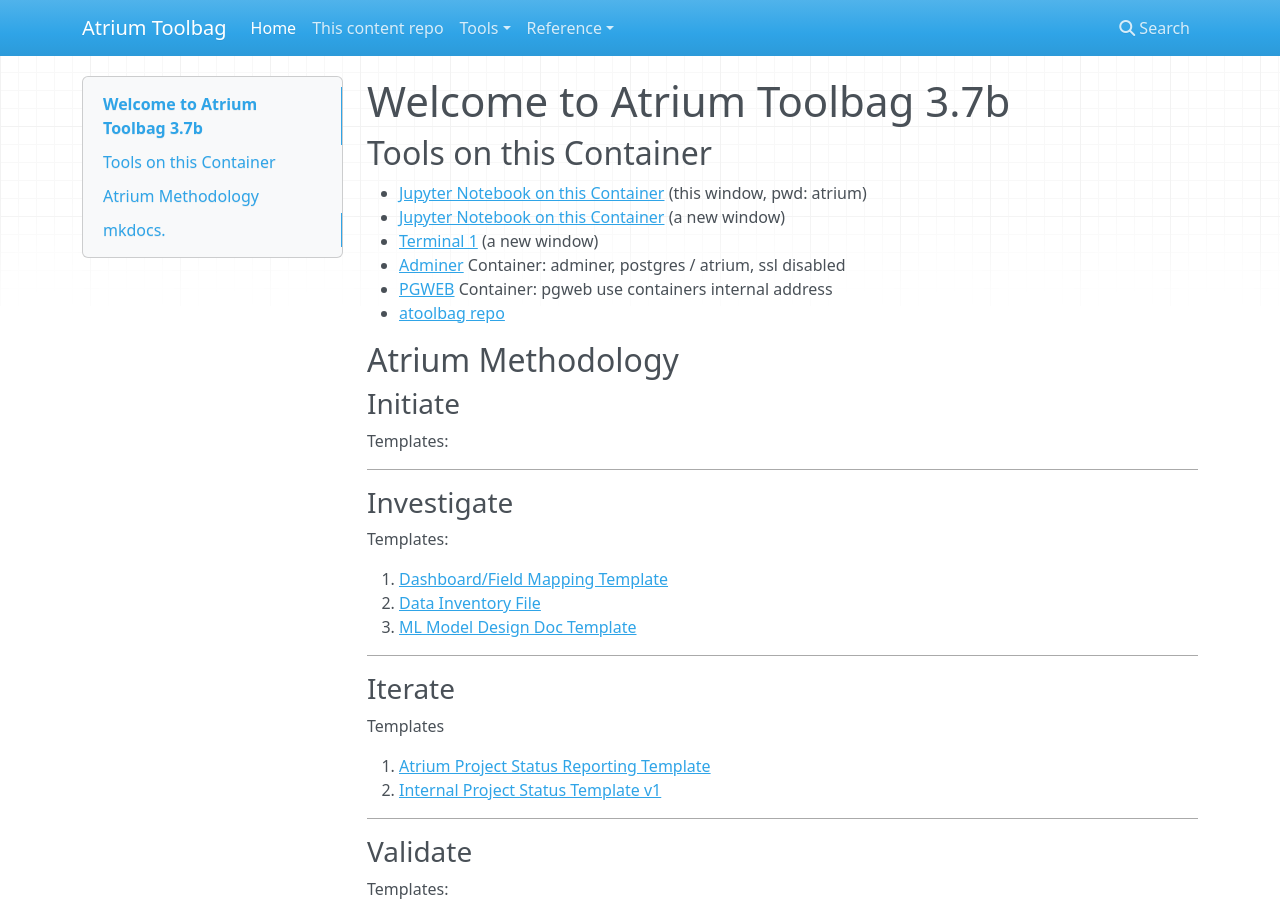
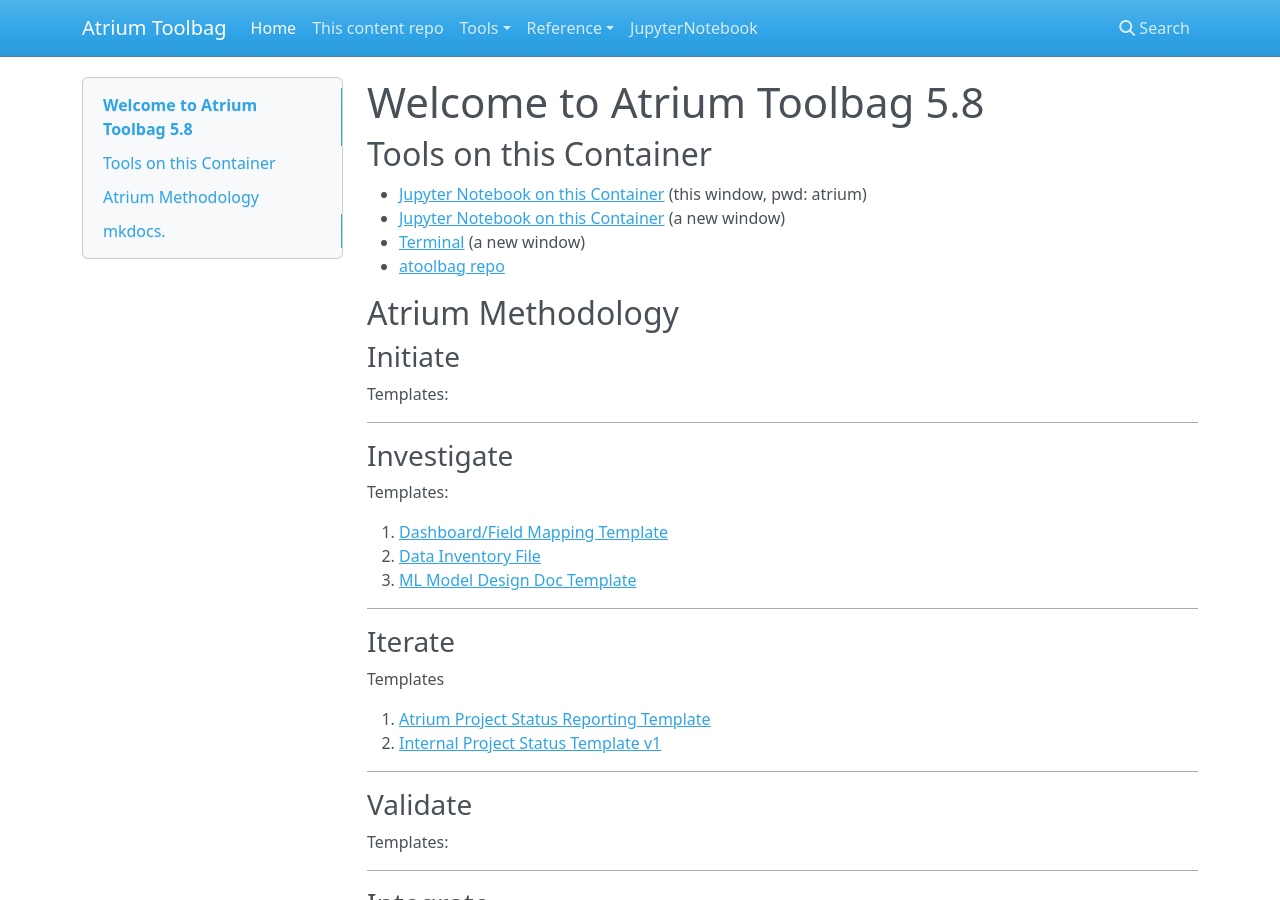
Before and after one commit to kbowerma/adocs, an MkDocs documentation site: the page built from docs/index.md, in a window 1280 px wide and 900 px high. Built offline with MkDocs 1.6.1, drawn with Linux system fonts in a browser that asks for light colours; nearby versions of some CDN libraries.

Commit message:
update links and style

```diff
--- a/docs/index.md
+++ b/docs/index.md
@@ -1,13 +1,11 @@
-# Welcome to Atrium Toolbag 3.7b
+# Welcome to Atrium Toolbag 5.8
 
 
 
 ## Tools on this Container
-* [Jupyter Notebook on this Container](http://localhost:81) (this window, pwd: atrium)
-* <a href="http://localhost:81" target="_blank">Jupyter Notebook on this Container</a> (a new window)
-* <a href="http://localhost:81/terminals/1" target="_blank">Terminal 1</a> (a new window)
-* <a href="http://localhost:82" target="_blank">Adminer</a> Container: adminer,  postgres / atrium, ssl disabled
-* <a href="http://localhost:83" target="_blank">PGWEB</a> Container: pgweb use containers internal address
+* [Jupyter Notebook on this Container](http://localhost:8000/notebook) (this window, pwd: atrium)
+* <a href="http://localhost:8000/notebook" target="_blank">Jupyter Notebook on this Container</a> (a new window)
+* <a href="http://localhost:8000/notebook/terminals/1" target="_blank">Terminal</a> (a new window)
 * [atoolbag repo](http://github.com/kbowerma/atoolbag)
 
 ## Atrium Methodology
--- a/mkdocs.yml
+++ b/mkdocs.yml
@@ -3,14 +3,14 @@ nav:
     - Home: index.md
     - This content repo: https://github.com/kbowerma/adocs
     - Tools:
-       - Jupyter: http://localhost:81
-       - Terminal: http://localhost:81/terminals/1
-       - Adminer: href=http://localhost:82
-       - Pgweb: href=http://localhost:83
-       - Hasura: href=http://localhost:83
+       - Jupyter: http://localhost:8000/notebook
+       - Terminal: http://localhost:8000/notebook/terminals/1
     - Reference:
        - Adminer: https://www.adminer.org/
        - Pgeb: http://sosedoff.github.io/pgweb/
        - Hasura: https://github.com/hasura/graphql-engine/tree/master/install-manifests
        - Atrium Toolbag Repo: https://github.com/kbowerma/atoolbag
        - mkdocs: https://www.mkdocs.org/#mkdocs
+    - JupyterNotebook: http://localhost:8000/notebook
+extra_css:
+  - css/atrium.css
```
